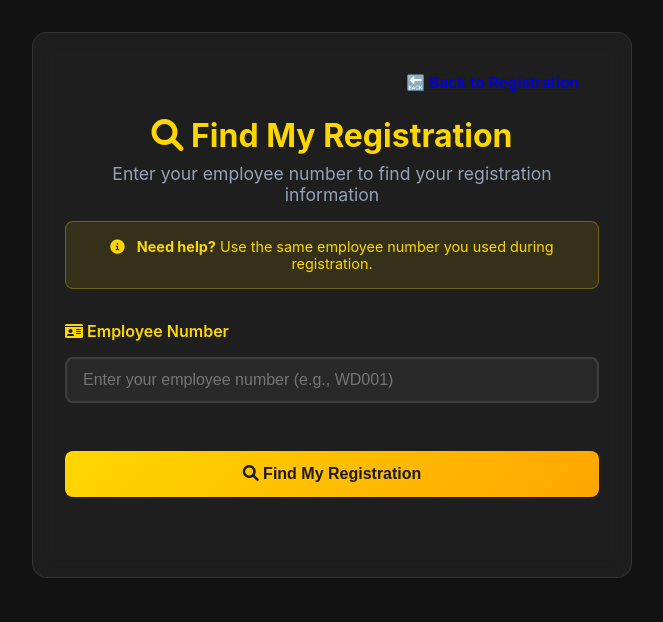
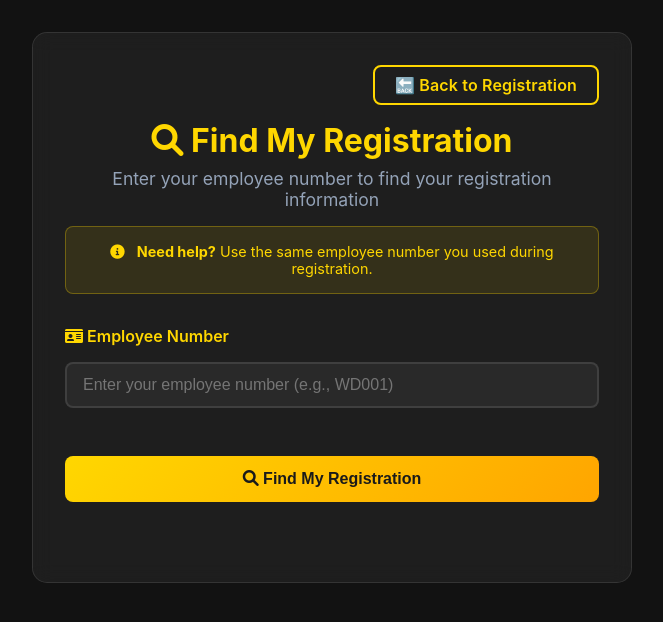
Before and after one commit to YouBhoy/Movie-Night-WD-Version, a PHP site: page /find-registration.php in a window 1280 px wide. Shown: the top 622 px of the page, without its empty margins (308-971 px from the left). Run offline with PHP 8.4, Linux system fonts and the light colour scheme; some libraries are stand-ins or nearby versions.

Commit message:
Fixed some minor UI problems

```diff
--- a/find-registration.php
+++ b/find-registration.php
@@ -5,6 +5,11 @@ $error = '';
 $registration = null;
 
 if ($_SERVER['REQUEST_METHOD'] === 'POST') {
+    // Rate limiting by IP address
+    $clientIP = $_SERVER['REMOTE_ADDR'] ?? 'unknown';
+    if (!checkRateLimit($clientIP)) {
+        $error = 'Too many requests. Please try again later.';
+    } else {
         $empNumber = strtoupper(trim($_POST['emp_number'] ?? ''));
 
         if (empty($empNumber)) {
@@ -41,6 +46,7 @@ if ($_SERVER['REQUEST_METHOD'] === 'POST') {
             } catch (Exception $e) {
                 $error = 'An error occurred. Please try again.';
                 error_log("Error in find-registration: " . $e->getMessage());
+            }
         }
     }
 }
@@ -251,12 +257,36 @@ if ($_SERVER['REQUEST_METHOD'] === 'POST') {
             letter-spacing: 0.01em;
         }
     </style>
+    <style>
+    a.btn-secondary, .btn-secondary {
+      display: inline-block;
+      background: transparent;
+      color: #FFD700 !important;
+      border: 2px solid #FFD700;
+      border-radius: 8px;
+      padding: 0.5rem 1.25rem;
+      font-size: 1rem;
+      font-weight: 600;
+      text-align: center;
+      text-decoration: none !important;
+      transition: background 0.2s, color 0.2s, box-shadow 0.2s;
+      box-shadow: none;
+      cursor: pointer;
+      vertical-align: middle;
+    }
+    a.btn-secondary:hover, .btn-secondary:hover, a.btn-secondary:focus, .btn-secondary:focus {
+      background: #FFD700;
+      color: #1a1a1a !important;
+      box-shadow: 0 4px 16px rgba(255, 215, 0, 0.15);
+      text-decoration: none !important;
+    }
+    </style>
 </head>
 <body>
     <div class="container">
         <div class="find-registration-container">
             <div style="display: flex; justify-content: flex-end; margin-bottom: 1rem;">
-                <a href="index.php" class="btn btn-secondary" style="min-width:unset; width:auto; padding:0.5rem 1.25rem; font-size:0.95rem;">
+                <a href="index.php" class="btn btn-secondary">
                     🔙 Back to Registration
                 </a>
             </div>
--- a/styles.css
+++ b/styles.css
@@ -1177,3 +1177,27 @@ body, .dark-theme {
     flex-wrap: wrap;
   }
 }
+
+/* Secondary Button Style */
+a.btn-secondary, .btn-secondary {
+  display: inline-block;
+  background: transparent;
+  color: var(--secondary-color) !important;
+  border: 2px solid var(--secondary-color);
+  border-radius: 8px;
+  padding: 0.5rem 1.25rem;
+  font-size: 1rem;
+  font-weight: 600;
+  text-align: center;
+  text-decoration: none !important;
+  transition: background 0.2s, color 0.2s, box-shadow 0.2s;
+  box-shadow: none;
+  cursor: pointer;
+  vertical-align: middle;
+}
+a.btn-secondary:hover, .btn-secondary:hover, a.btn-secondary:focus, .btn-secondary:focus {
+  background: var(--secondary-color);
+  color: #1a1a1a !important;
+  box-shadow: 0 4px 16px rgba(255, 215, 0, 0.15);
+  text-decoration: none !important;
+}
```
Also changed, not shown: 1 other file. Lines whose indentation alone changed are shown as unchanged.
